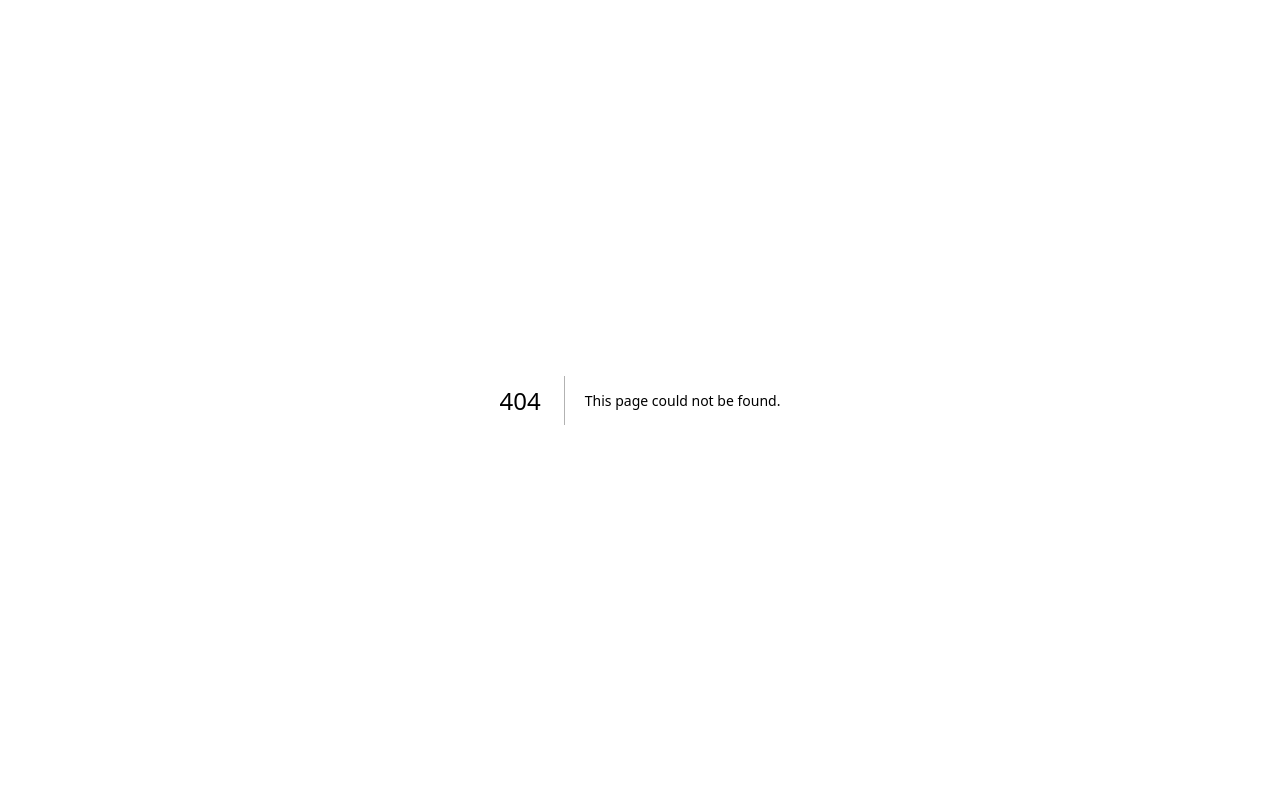
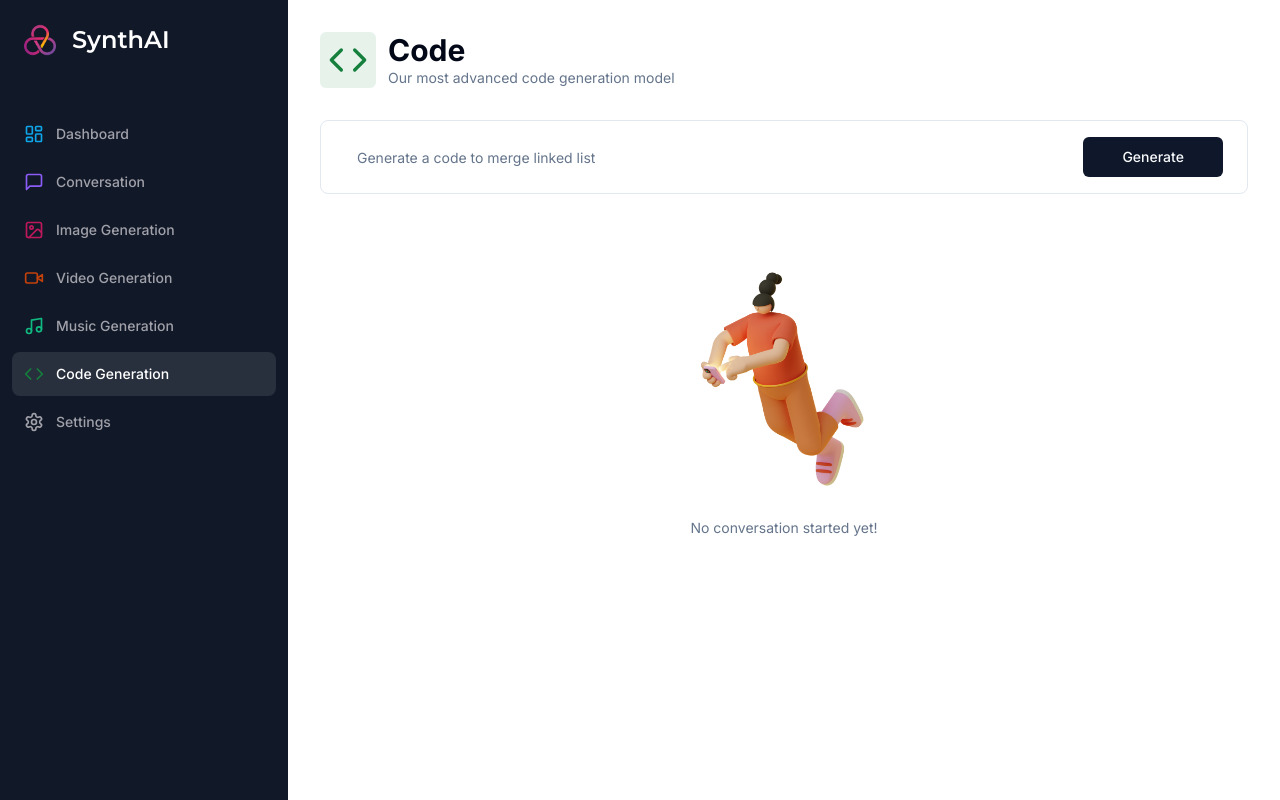
Before and after one commit to Shobhnik13/SynthAI, a Next.js app: page /code in a window 1280 px wide. Before the commit this address had no page. Built offline with nearby package versions, Linux system fonts and the light colour scheme.

Commit message:
code generation completed

```diff
--- /dev/null
+++ b/app/(dashboard)/(routes)/code/code.ts
@@ -0,0 +1,7 @@
+import * as z from "zod"
+
+export const formSchema = z.object({
+    prompt: z.string().min(1,{
+        message:'Prompt is required'
+    }),
+  })
--- /dev/null
+++ b/app/(dashboard)/(routes)/code/page.tsx
@@ -0,0 +1,135 @@
+'use client'
+import { Code, Loader } from "lucide-react"
+import { Form, FormControl, FormField, FormItem, FormLabel } from "../../../../components/ui/form"
+import Heading from "../../../../components/heading"
+import { useForm } from 'react-hook-form'
+import * as z from "zod"
+import { formSchema } from "./code"
+import { zodResolver } from "@hookform/resolvers/zod"
+import { Input } from "../../../../components/ui/input"
+import axios from 'axios'
+import { Button } from "../../../../components/ui/button"
+import { useRouter } from "next/navigation"
+import { useState } from "react"
+import { ChatCompletionRequestMessage } from "openai"
+import Empty from "../../../../components/ui/empty"
+import LoaderComp from "../../../../components/ui/loadercomp"
+import { cn } from "../../../../lib/utils"
+import UserAva from "../../../../components/ui/user-ava"
+import BotAva from "../../../../components/ui/bot-ava"
+import ReactMarkdown from 'react-markdown'
+const CodePage = () => {
+
+  const form = useForm<z.infer<typeof formSchema>>({
+    resolver: zodResolver(formSchema),
+    defaultValues: {
+      prompt: "",
+    },
+  })
+
+  const isLoading=form.formState.isSubmitting
+  const router=useRouter()
+  // messages -> Its an array that contains all the conversations bw user and system
+  const [messages,setMessages]=useState<ChatCompletionRequestMessage[]>([])
+  const onSubmit=async(values: z.infer<typeof formSchema>)=>{
+    try{
+      // user message is also a type of ChatCompletionRequestMessage
+      const userMessage:ChatCompletionRequestMessage={
+        role:'user',
+        content:values.prompt,
+      }
+      // creating a new messages array which will store the prev messages of the user as well as the new message generated/provided by the user
+      const newMessages=[...messages,userMessage]
+      //api call
+      const res=await axios.post('/api/code',{
+        messages:newMessages,
+      })
+      //now after sending the newMessages to the backend
+      //we got the response of the message sent by the user(prompt)
+      //include the current message/prompt for which data is generated and its res came from backend
+      //and set into messages array
+      setMessages((curr)=> [...curr,userMessage, res.data])
+      //resetting the form
+      form.reset()
+    }catch(error: any){
+        console.log(error)
+    }finally{
+        router.refresh()
+    }
+  }
+  return (
+    <div>
+        <Heading
+        title='Code'
+        description='Our most advanced code generation model'
+        icon={Code}
+        iconColor='text-green-700'
+        bgColor='bg-green-700/10'/>
+
+        {/* form  */}
+
+        {/* main div ->form + message content */}
+        <div className="px-4 lg:px-8">
+          {/* form div  */}
+          <div>
+            <Form {...form}>
+              <form onSubmit={form.handleSubmit(onSubmit)} className="rounded-lg border w-full p-4 px-3 md:px-6 focus-within:shadow-sm grid grid-cols-12 gap-2">
+                <FormField
+                control={form.control}
+                name="prompt"
+                render={({ field }) => (
+                  <FormItem className="col-span-12 lg:col-span-10">
+                        <FormControl >
+                          <Input placeholder="Generate a code to merge linked list" disabled={isLoading} className="border-0 outline-none focus-visible:ring-0 focus-visible:ring-transparent" {...field} />
+                        </FormControl>
+                  </FormItem>
+                )}/>
+                <Button type="submit" className="col-span-12 md:col-span-2 w-full" disabled={isLoading}>{isLoading?'Generating...':'Generate'}</Button>
+              </form>
+            </Form>
+          </div>
+          <div className="space-y-4 mt-4 ">
+            {isLoading && (
+              <div className="p-8 rounded-lg w-full flex items-center justify-center bg-muted">
+                  <LoaderComp/>
+              </div>
+            )}
+            {messages.length === 0 && !isLoading && (
+              <div><Empty label="No conversation started yet!"/></div>
+            )}
+            <div className="flex flex-col-reverse text-green-600 gap-y-4">
+              {
+                messages && messages.map((item)=>(
+
+                      <div
+                      key={item.content}
+                      className={cn("p-8 w-full flex items-start gap-x-8 rounded-lg",item.role==='user' ?'bg-white border border-black/10':'bg-muted')}>
+                      {/* c1  */}
+                      {item.role==='user'?<UserAva/>:<BotAva/>}
+                      {/* c2  */}
+                    <ReactMarkdown
+                    components={{
+                        pre:({node,...props})=>(
+                            <div className="overflow-auto w-full my-2 bg-black/10 p-2 rounded-lg">
+                                <pre {...props}/>
+                            </div>
+                        ),
+                        code:({node,...props})=>(
+                            <code className="bg-black/10 rounded-lg p-1" {...props}   />
+                        )
+                    }}
+                    className="text-sm overflow-hidden leading-7">
+                    {item.content || ""}
+                    </ReactMarkdown>
+                      </div>
+
+                ))
+              }
+            </div>
+          </div>
+        </div>
+    </div>
+  )
+}
+
+export default CodePage
--- /dev/null
+++ b/app/api/code/route.ts
@@ -0,0 +1,37 @@
+import { auth } from "@clerk/nextjs";
+import { NextResponse } from "next/server";
+import  { Configuration, OpenAIApi } from "openai" ;
+const configuration = new Configuration({
+    apiKey: process.env.OPENAI_API_KEY,
+});
+const openai = new OpenAIApi(configuration);
+
+export async function POST(req:Request){
+    try{
+        const {userId}=auth()
+        const body=await req.json()
+        const { messages }=body
+            // checking user presence -> auth required
+            if(!userId){
+                return new NextResponse('Unauthorized!' , {status:401})
+            }
+            // checking the key
+            if(!configuration.apiKey){
+                return new NextResponse('OpenAI key not valid!',{status:500})
+            }
+            //cheecking messages are coming from frontend or not if not then it is required
+            if(!messages){
+                    return new NextResponse('Messages are required!',{status:400})
+            }
+
+            // returning response
+            const res = await openai.createChatCompletion({
+                model: "gpt-3.5-turbo",
+                messages:[{"role":"system", "content":"You are a code generator.You must answer only in markdown code snippets.Use code comments for explaining code."},...messages]
+            });
+            return NextResponse.json(res.data.choices[0].message)
+    }catch(error){
+        console.log('Code error!',error)
+        return new NextResponse('Internal error',{status:500})
+    }
+}
--- a/package.json
+++ b/package.json
@@ -28,6 +28,7 @@
     "react": "18.2.0",
     "react-dom": "18.2.0",
     "react-hook-form": "^7.45.4",
+    "react-markdown": "^8.0.7",
     "tailwind-merge": "^1.14.0",
     "tailwindcss": "3.3.3",
     "tailwindcss-animate": "^1.0.6",
```
Also changed, not shown: 1 other file (tests, documents, lock files or other folders).
